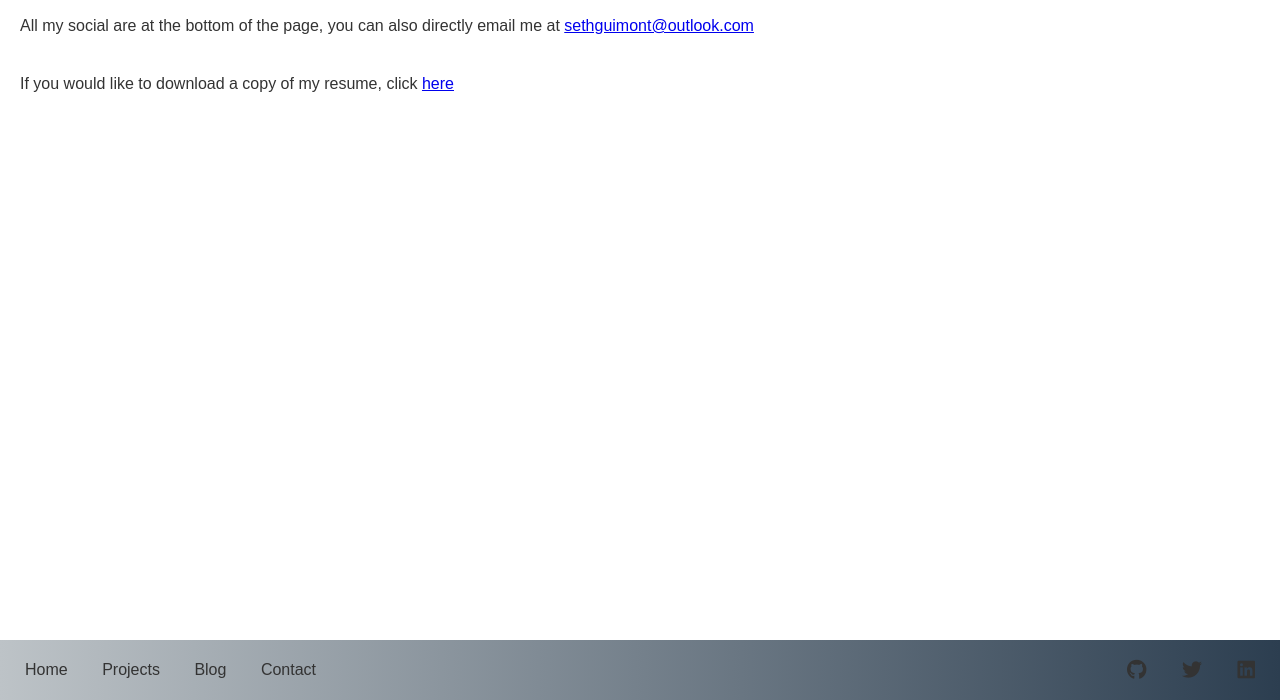
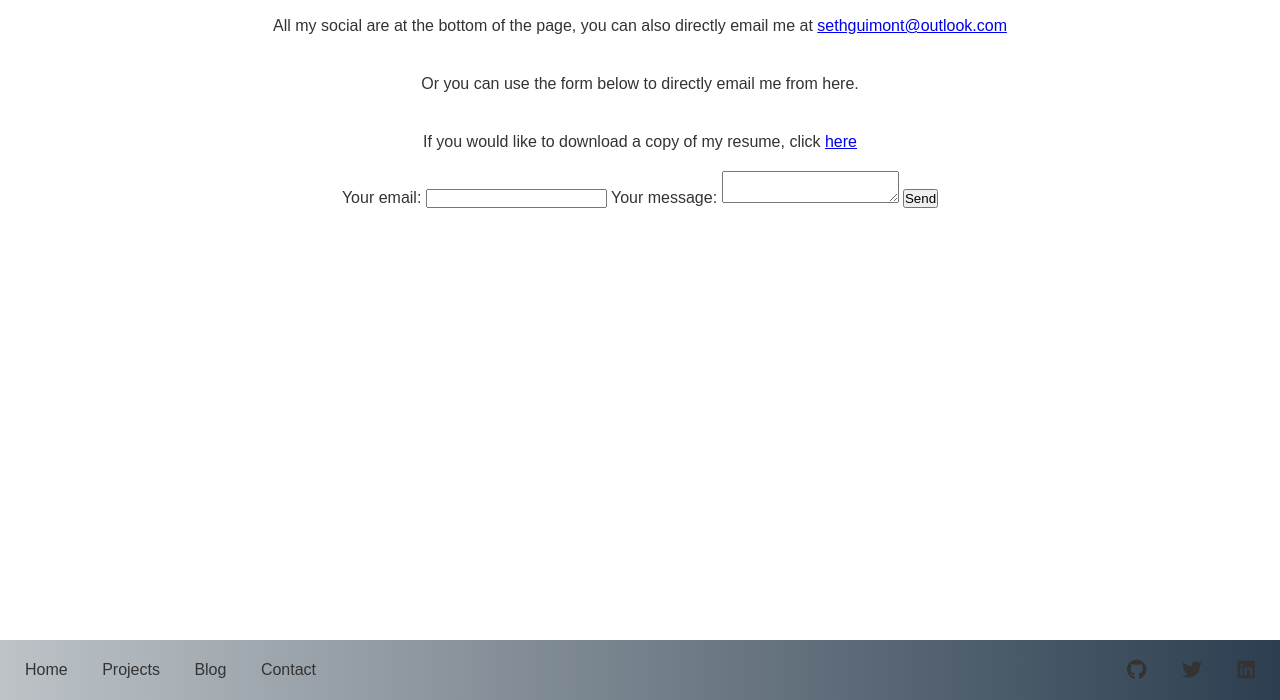
Before and after one commit to SethGuimont/sethguimont.github.io, a plain HTML site: page contact.html in a window 1280 px wide. Shown: the part 100-800 px from the top of the page. Drawn offline with Linux system fonts and the light colour scheme.

Commit message:
testing out static form

```diff
--- a/contact.html
+++ b/contact.html
@@ -23,12 +23,33 @@
     <header-component></header-component>
     <main>
       <h1>How to get in Touch With Seth</h1>
+        <div class = "form-page">
         <p>
             All my social are at the bottom of the page, you can also directly email me at <a href="mailto:sethguimont@outlook.com">sethguimont@outlook.com</a>
         </p>
         <p>
+            Or you can use the form below to directly email me from here.
+        </p>
+        <p>
             If you would like to download a copy of my resume, click <a href="Seth_Guimont_Resume.docx" download>here</a>
         </p>
+        </div>
+        <!-- modify this form HTML and place wherever you want your form -->
+        <form
+                action="https://formspree.io/f/xayzbzgg"
+                method="POST"
+        >
+            <label>
+                Your email:
+                <input type="email" name="email">
+            </label>
+            <label>
+                Your message:
+                <textarea name="message"></textarea>
+            </label>
+            <!-- your other form fields go here -->
+            <button type="submit">Send</button>
+        </form>
     </main>
 
 <footer-component></footer-component>
--- a/style.css
+++ b/style.css
@@ -44,6 +44,13 @@ p{
     justify-content: center;
     border: 3px solid #dbe4ed; /* Border color is optional */
 }
+.form-page{
+    text-align: center;
+}
+form{
+    text-align:center;
+
+}
 
 @media only screen and  (max-width:600px) {
     body {
```
